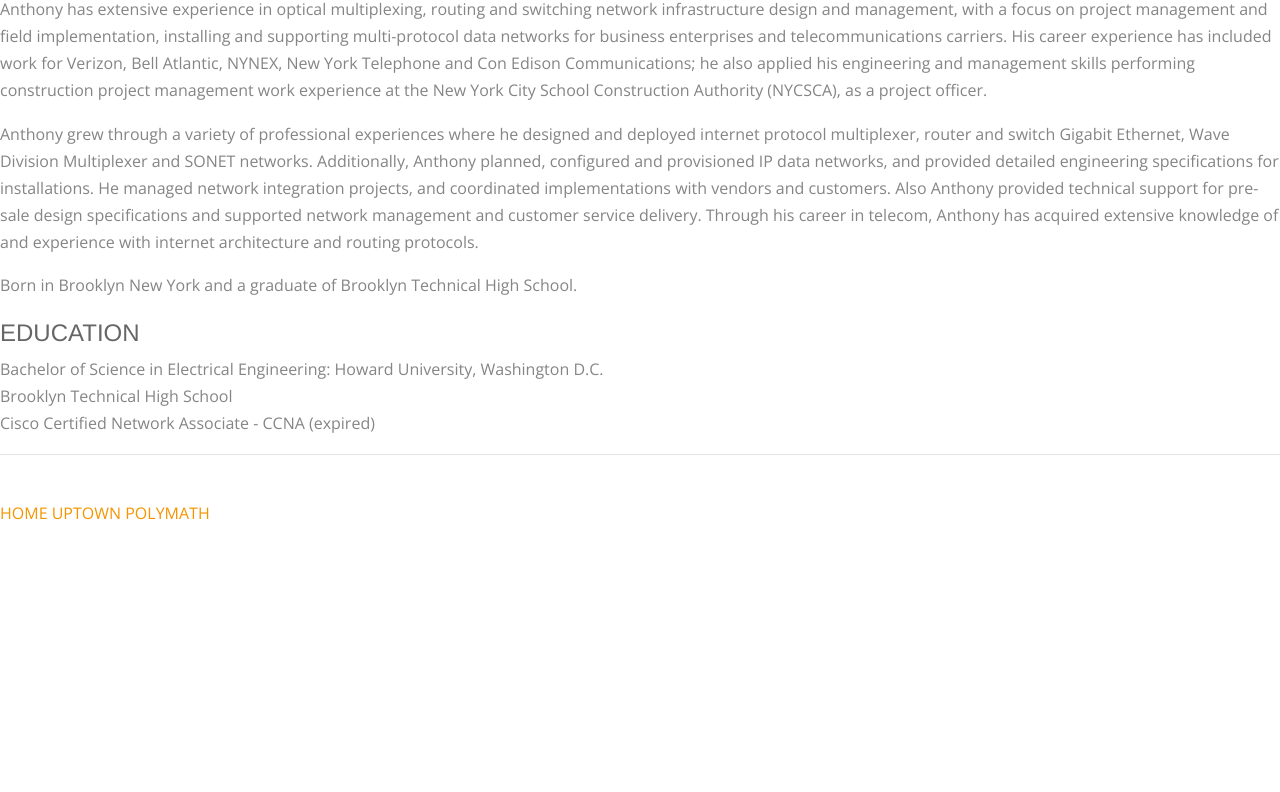
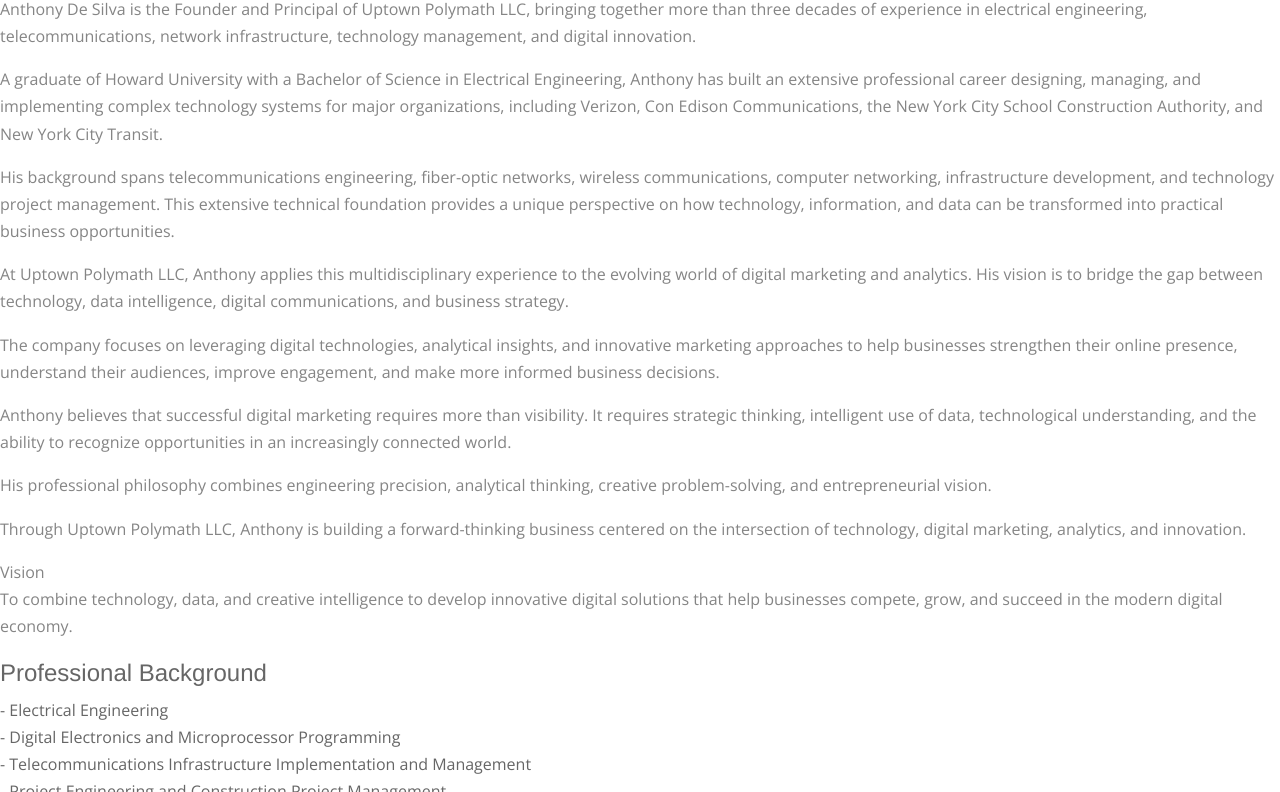
Before and after one commit to nycnyusa/Uptown-Polymath-Web-Business, a plain HTML site: page desilva_biography.html in a window 1280 px wide. Shown: the part 623-1415 px from the top of the page. Before the commit the page ends 1211 px from the top, so only its background shows below. Drawn offline with nearby package versions, Linux system fonts and the light colour scheme; a script that the page names is missing.

Commit message:
REVISED GPT De Silva Polymath bio

```diff
--- a/desilva_biography.html
+++ b/desilva_biography.html
@@ -47,39 +47,60 @@
 
     <!-- Biography introduction -->
     <header class="bio-hero">
-      <h1>Anthony De Silva</h1>
+      <h1>Anthony De Silva - Founder & Principal of Uptown Polymath LLC</h1>
     <section class="bio-intro" aria-labelledby="bio-intro-title">
       <div class="bio-intro-text">
-        <p>
+        <p>Anthony De Silva is the Founder and Principal of Uptown Polymath LLC,
+          bringing together more than three decades of experience in electrical engineering,
+          telecommunications, network infrastructure, technology management, and digital innovation.</p>
 
-          Anthony has extensive experience in optical multiplexing, routing and switching
-          network infrastructure design and management, with a focus on project management
-          and field implementation, installing and supporting multi-protocol
-          data networks for business enterprises and telecommunications carriers.
-          His career experience has included work for Verizon, Bell Atlantic, NYNEX,
-          New York Telephone and Con Edison Communications; he also applied his engineering and management skills  performing construction project management
-          work experience at the New York City School Construction Authority (NYCSCA), as a project officer.
-        </p>
+        <p>A graduate of Howard University with a Bachelor of Science in Electrical Engineering,
+          Anthony has built an extensive professional career designing, managing,
+          and implementing complex technology systems for major organizations,
+          including Verizon, Con Edison Communications, the New York City School Construction Authority, and New York City Transit.</p>
+
+        <p>His background spans telecommunications engineering, fiber-optic networks, wireless communications, computer networking,
+          infrastructure development, and technology project management. This extensive technical
+          foundation provides a unique perspective on how technology,
+          information, and data can be transformed into practical business opportunities.</p>
+
+        <p>At Uptown Polymath LLC, Anthony applies this multidisciplinary experience
+          to the evolving world of digital marketing and analytics.
+          His vision is to bridge the gap between technology,
+          data intelligence, digital communications, and business strategy.</p>
+
+        <p>The company focuses on leveraging digital technologies, analytical insights,
+          and innovative marketing approaches to help businesses strengthen their online presence,
+          understand their audiences, improve engagement, and make more informed business decisions.</p>
+
+        <p>Anthony believes that successful digital marketing requires more than visibility.
+          It requires strategic thinking, intelligent use of data, technological understanding,
+          and the ability to recognize opportunities in an increasingly connected world.</p>
+
+        <p>His professional philosophy combines engineering precision, analytical thinking,
+          creative problem-solving, and entrepreneurial vision.</p>
+
+        <p>Through Uptown Polymath LLC, Anthony is building a forward-thinking business
+          centered on the intersection of technology, digital marketing, analytics, and innovation.</p>
+
+        <p>Vision<br>
+          To combine technology, data, and creative intelligence to develop innovative digital solutions
+          that help businesses compete, grow, and succeed in the modern digital economy.</p>
       </div>
 
     </section>
 
-    <!-- Background -->
+    <!-- Professional Background -->
     <section class="bio-section">
-      <p>
-        Anthony grew through a variety of professional experiences where he
-        designed and deployed internet protocol multiplexer, router and switch Gigabit Ethernet,
-        Wave Division Multiplexer and SONET networks. Additionally, Anthony planned,
-        configured and provisioned IP data networks, and provided detailed engineering specifications
-        for installations. He managed network integration projects, and coordinated implementations
-        with vendors and customers. Also Anthony provided technical support for pre-sale design
-        specifications and supported network management and customer service delivery.
-        Through his career in telecom, Anthony has acquired extensive knowledge of and experience
-        with internet architecture and routing protocols.
-      </p>
-      <p>
-       Born in Brooklyn New York and a graduate of Brooklyn Technical High School.
-      </p>
+      <h3>Professional Background</h3>
+
+    - Electrical Engineering<br>
+    - Digital Electronics and Microprocessor Programming<br>
+    - Telecommunications Infrastructure Implementation and Management<br>
+    - Project Engineering and Construction Project Management<br>
+    - Optical Transport Engineering<br>
+    - Cisco Network Engineering and Administration<br>
+
     </section>
 
     <!-- Education -->
```
